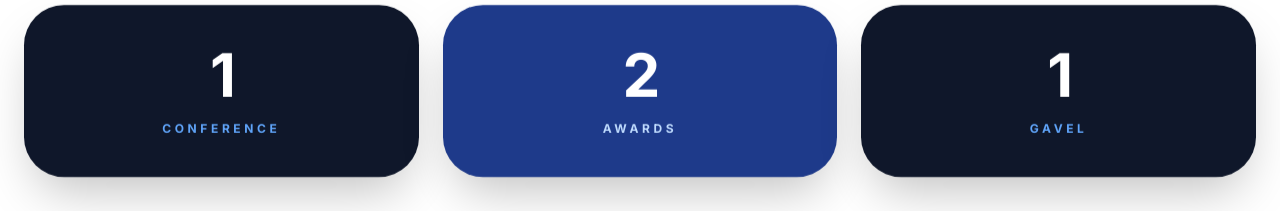
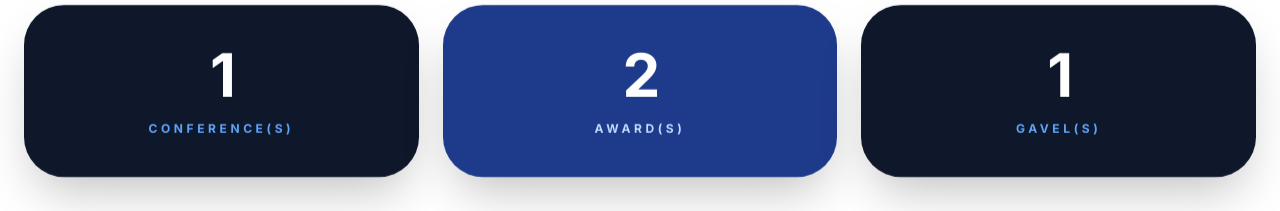
Before and after one commit to AMadaan1/diplomacy-lab, a React (Vite) app: page /#/ in a window 1280 px wide. Shown: the part 1500-1711 px from the top of the page. Built offline with nearby package versions, Linux system fonts and the light colour scheme.

Commit message:
Update LandingPage.tsx

```diff
--- a/components/LandingPage.tsx
+++ b/components/LandingPage.tsx
@@ -131,15 +131,15 @@ const LandingPage: React.FC = () => {
           <div className="grid grid-cols-1 md:grid-cols-3 gap-6 mb-32 reveal">
             <div className="bg-slate-900 p-10 rounded-[2.5rem] text-center text-white hover:scale-105 transition-transform duration-500 shadow-2xl">
                <div className="text-6xl font-black mb-4 tracking-tighter">1</div>
-               <div className="text-xs uppercase tracking-[0.3em] text-blue-400 font-bold">Conference</div>
+               <div className="text-xs uppercase tracking-[0.3em] text-blue-400 font-bold">Conference(s)</div>
             </div>
             <div className="bg-blue-900 p-10 rounded-[2.5rem] text-center text-white hover:scale-105 transition-transform duration-500 shadow-2xl">
                <div className="text-6xl font-black mb-4 tracking-tighter">2</div>
-               <div className="text-xs uppercase tracking-[0.3em] text-blue-200 font-bold">Awards</div>
+               <div className="text-xs uppercase tracking-[0.3em] text-blue-200 font-bold">Award(s)</div>
             </div>
             <div className="bg-slate-900 p-10 rounded-[2.5rem] text-center text-white hover:scale-105 transition-transform duration-500 shadow-2xl">
                <div className="text-6xl font-black mb-4 tracking-tighter">1</div>
-               <div className="text-xs uppercase tracking-[0.3em] text-blue-400 font-bold">Gavel</div>
+               <div className="text-xs uppercase tracking-[0.3em] text-blue-400 font-bold">Gavel(s)</div>
             </div>
           </div>
 
```
